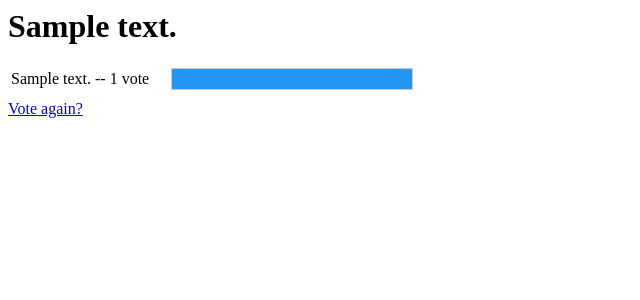
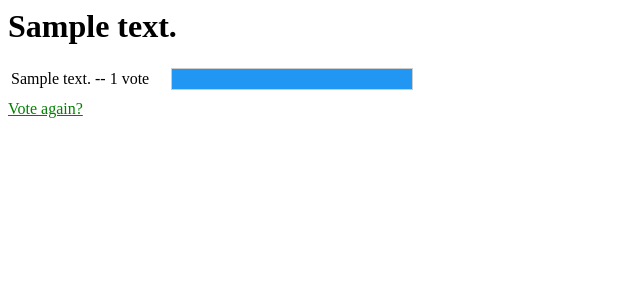
Before and after one commit to travis-mark/pugberus, a Django app: page /polls/1/results/ in a window 1280 px wide. Shown: the top 300 px of the page, without its empty margins (0-640 px from the left). Run offline with Django 4.2, Linux system fonts and the light colour scheme; tables that the repository leaves empty hold one stand-in row (values such as "Sample post").

Commit message:
Django tutorial, part 6 - Static files

```diff
--- /dev/null
+++ b/polls/static/polls/style.css
@@ -0,0 +1,3 @@
+a {
+    color: green;
+}
--- a/polls/templates/polls/detail.html
+++ b/polls/templates/polls/detail.html
@@ -1,3 +1,7 @@
+{% load static %}
+
+<link rel="stylesheet" href="{% static 'polls/style.css' %}">
+
 <form action="{% url 'polls:vote' question.id %}" method="post">
 {% csrf_token %}
 <fieldset>
--- a/polls/templates/polls/index.html
+++ b/polls/templates/polls/index.html
@@ -1,3 +1,7 @@
+{% load static %}
+
+<link rel="stylesheet" href="{% static 'polls/style.css' %}">
+
 {% if latest_question_list %}
 <ul>
     {% for question in latest_question_list %}
--- a/polls/templates/polls/results.html
+++ b/polls/templates/polls/results.html
@@ -1,3 +1,7 @@
+{% load static %}
+
+<link rel="stylesheet" href="{% static 'polls/style.css' %}">
+
 <style>
   .bar {
       display: block;
```
